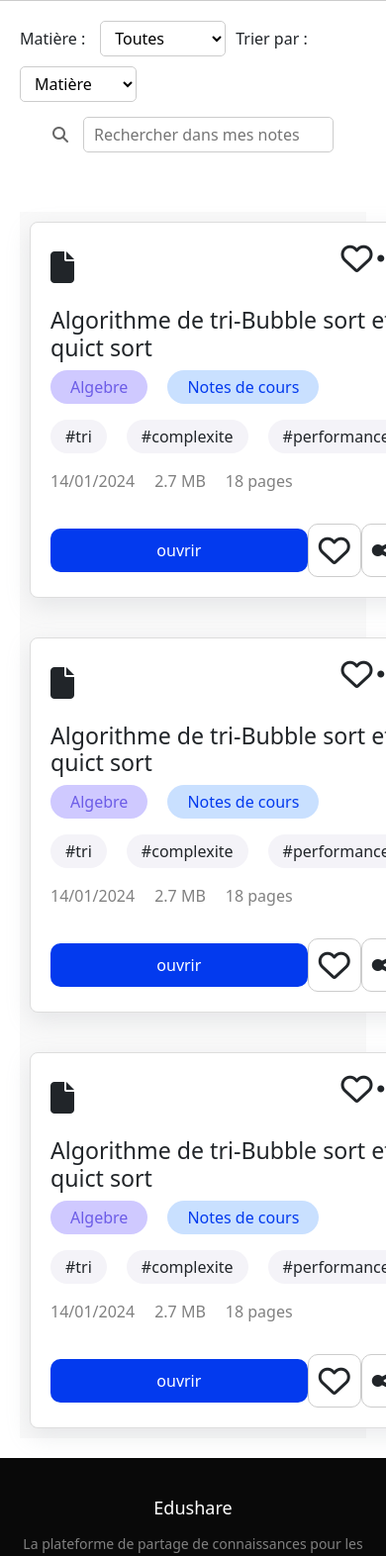
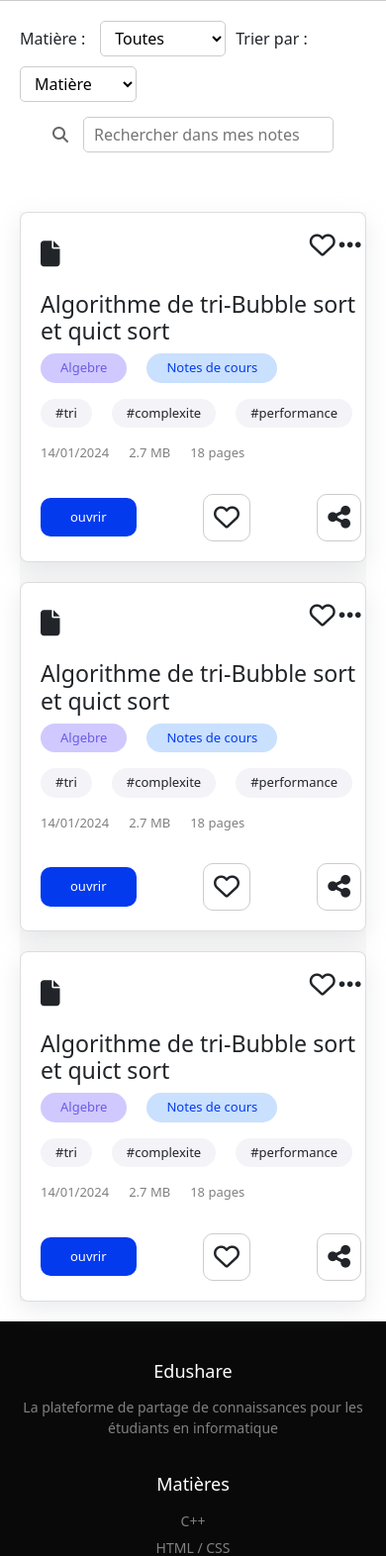
Before and after one commit to jeeko20/Jeeko-s-site, a Flask app: page /notes in a window 390 px wide. Shown: the part 1111-2683 px from the top of the page at 99% size. Run offline with Flask 3, Linux system fonts and the light colour scheme; some libraries are stand-ins or nearby versions.

Commit message:
updtae note.css

```diff
--- a/static/css/note.css
+++ b/static/css/note.css
@@ -189,10 +189,9 @@
       .ressources-list {
         background-color: white;
         border: 1px solid #ddd;
-        margin: 10px;
-
+        margin: auto;
         border-radius: 8px;
-        padding: 20px;
+        padding: 20px 4px 20px 20px;
         box-shadow: rgba(149, 157, 165, 0.2) 0px 8px 24px;
       }
       .ressource-head{
@@ -259,6 +258,14 @@
 /* ==========================================================
    ======================= MEDIA QUERIES ==================
    ========================================================== */
+   @media (max-width:400px){
+    .ressource-footer button {
+        padding: 10px 30px;
+    }
+    .ressources-list{
+        font-size: small;
+    }
+   }
 
 /* Responsive Header */
 @media (max-width: 768px) {
```
